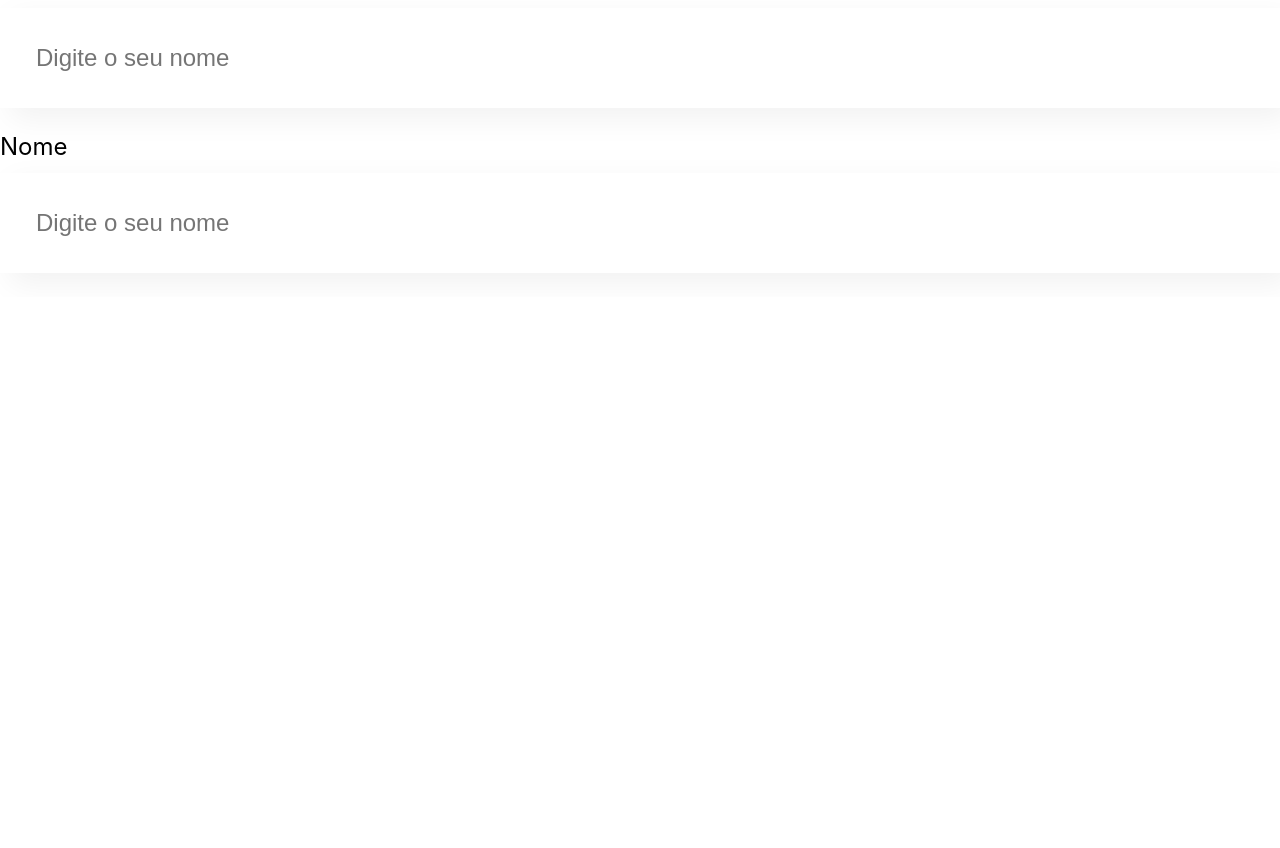
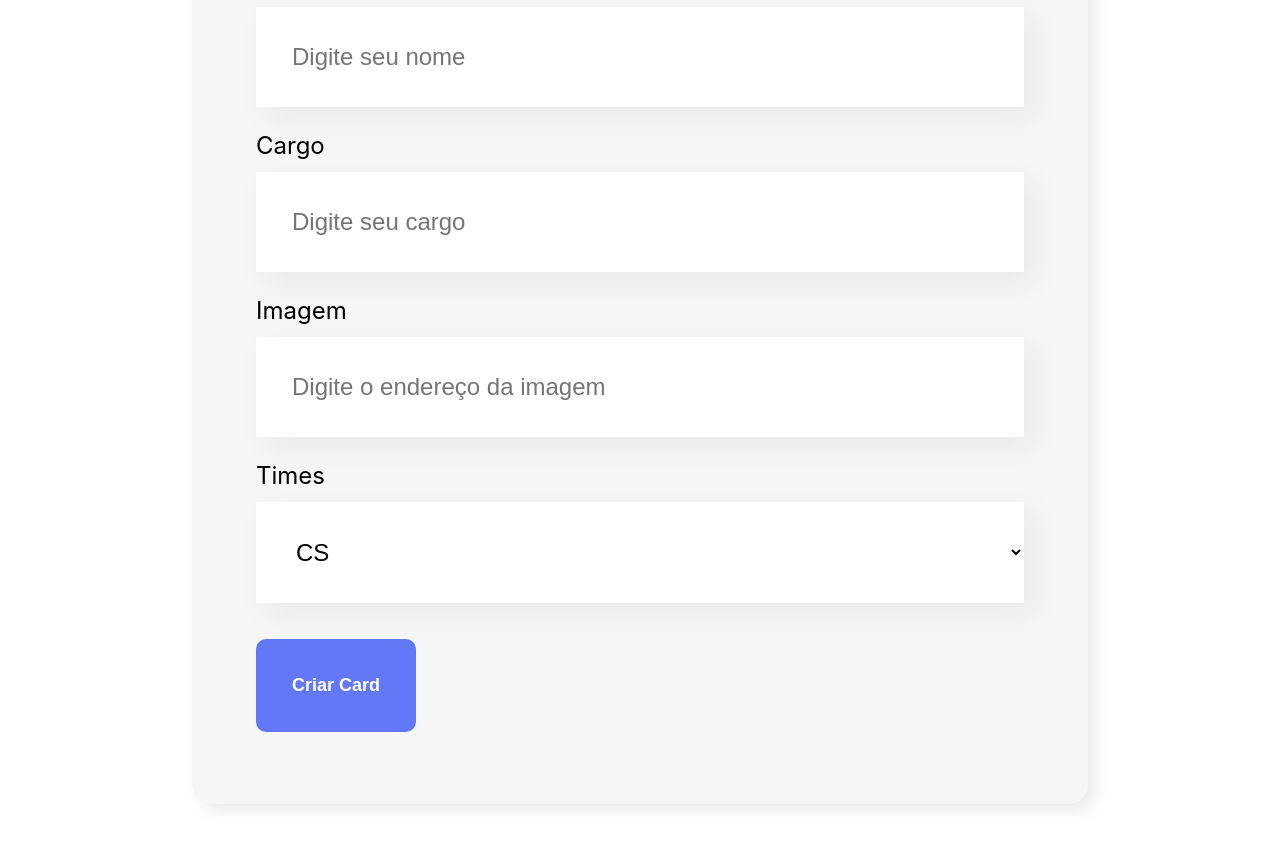
Before and after one commit to VStwokey/Organo-React, a JavaScript app: page / in a window 1280 px wide. Shown: the part 720-1568 px from the top of the page. Before the commit the page ends 1017 px from the top, so only its background shows below. Built offline with nearby package versions, Linux system fonts and the light colour scheme; the HTML template or start-up script is replaced by a standard one.

Commit message:
Criação do formulário e do botão, utilizando as props e descobrindo novas funções do html

```diff
--- a/src/App.js
+++ b/src/App.js
@@ -1,13 +1,12 @@
 import Banner from './component/Banner';
 import CampoTexto from './component/CampoTexto';
+import Formulario from './component/Formulário';
 
 function App() {
   return (
     <div className="App">
       <Banner/>
-      <CampoTexto label="Nome"/>
-      <CampoTexto label="Cargo"/>
-      <CampoTexto label="Imagem"/>
+      <Formulario />
     </div>
   );
 }
--- /dev/null
+++ b/src/component/Botao/Botao.css
@@ -0,0 +1,15 @@
+.botao {
+    background-color: #6278F7;
+    border-radius: 10px;
+    font-weight: 700;
+    font-size: 18px;
+    padding: 2em;
+    border: none;
+    cursor: pointer;
+    color: #fff;
+    margin: 2em 0;
+}
+
+.botao:hover {
+    color: #95FFD4;
+}
--- /dev/null
+++ b/src/component/Botao/index.js
@@ -0,0 +1,9 @@
+import './Botao.css'
+
+function Botao(props) {
+    return(
+        <button className='botao'>{props.texto}</button>
+    )
+}
+
+export default Botao;
--- a/src/component/CampoTexto/index.js
+++ b/src/component/CampoTexto/index.js
@@ -1,10 +1,10 @@
 import './CampoTexto.css'
 
-function CampoTexto() {
+function CampoTexto(props) {
     return(
         <div className="campo__texto">
-            <label>Nome</label>
-            <input placeholder='Digite o seu nome' />
+            <label>{props.label}</label>
+            <input required={props.required} placeholder={props.placeholder} />
         </div>
     )
 }
--- /dev/null
+++ b/src/component/Formulário/Formulario.css
@@ -0,0 +1,13 @@
+.formulario {
+    display: flex;
+    justify-content: center;
+    margin: 5em 0;
+}
+
+.formulario form {
+    width: 60%;
+    background-color: #F6F6F6;
+    border-radius: 1.2em;
+    padding: 2.2em 4em;
+    box-shadow: 8px 8px 16px rgba(0,0,0, 0.08);
+}
--- /dev/null
+++ b/src/component/Formulário/index.js
@@ -0,0 +1,37 @@
+import Botao from '../Botao';
+import CampoTexto from '../CampoTexto';
+import ListaSuspensa from '../ListaSuspensa';
+import './Formulario.css'
+
+function Formulario() {
+    const times = [
+        'CS',
+        'Valorant',
+        'League of Legends',
+        'TFT',
+        'Dota',
+        'Rocket League',
+        'Rainbow Six',
+
+    ]
+
+    const aoSalvar = (evento) => {
+        evento.preventDefault()
+        console.log('Card cadastrado com sucesso!')
+    }
+
+    return (
+        <section className="formulario">
+            <form onSubmit={aoSalvar}>
+                <h2>Preencha os dados para criar o card do time!</h2>
+                <CampoTexto required={true} label="Nome" placeholder="Digite seu nome" />
+                <CampoTexto required={true} label="Cargo" placeholder="Digite seu cargo" />
+                <CampoTexto label="Imagem" placeholder="Digite o endereço da imagem" />
+                <ListaSuspensa label="Times" itens={times} />
+                <Botao texto="Criar Card"/>
+            </form>
+        </section>
+    )
+}
+
+export default Formulario;
--- /dev/null
+++ b/src/component/ListaSuspensa/ListaSuspensa.css
@@ -0,0 +1,15 @@
+.lista__suspensa label {
+    display: block;
+    margin-bottom: 0.5em;
+    font-size: 1.5em;
+}
+
+.lista__suspensa select {
+    background-color: #FFF;
+    box-shadow: 10px 10px 30px rgba(0, 0, 0, 0.06);
+    width: 100%;
+    border: none;
+    font-size: 1.5em;
+    padding: 1.5em;
+    box-sizing: border-box;
+}
--- /dev/null
+++ b/src/component/ListaSuspensa/index.js
@@ -0,0 +1,14 @@
+import './ListaSuspensa.css'
+
+function ListaSuspensa(props) {
+    return(
+        <div className='lista__suspensa'>
+            <label>{props.label}</label>
+            <select>
+                {props.itens.map(item => <option key={item}> {item} </option>)}
+            </select>
+        </div>
+    )
+}
+
+export default ListaSuspensa;
```
